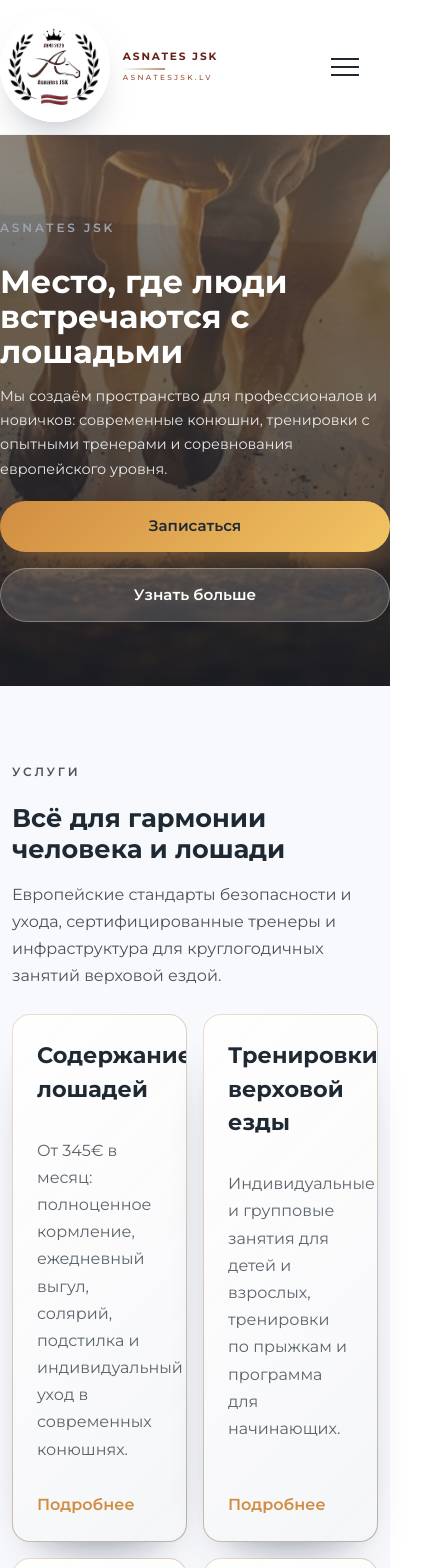
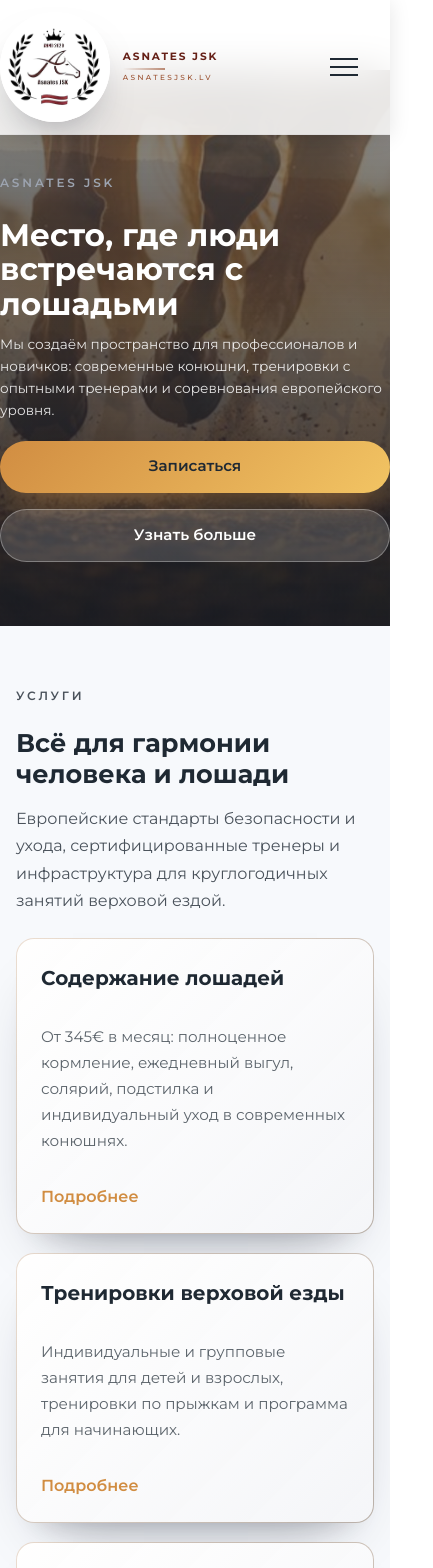
Before and after one commit to bgasimzade99/HorseLv, a React (Vite) app: page / in a window 390 px wide. Shown: the top 1568 px of the page, 433 px wide, since content can reach past the window. Built offline with nearby package versions, Linux system fonts and the light colour scheme.

Commit message:
Mobil responsive düzeltmeleri: fixed header, menü optimizasyonu, card düzenlemeleri ve scroll sorunları çözüldü

```diff
--- a/src/App.css
+++ b/src/App.css
@@ -10,7 +10,32 @@
 }
 
 .no-scroll {
-  overflow: hidden;
+  overflow: hidden !important;
+  position: fixed !important;
+  width: 100% !important;
+  height: 100% !important;
+  max-width: 100vw !important;
+}
+
+@media (max-width: 960px) {
+  .no-scroll {
+    overflow: hidden !important;
+    position: fixed !important;
+    width: 100vw !important;
+    height: 100vh !important;
+    max-width: 100vw !important;
+    top: 0;
+    left: 0;
+    right: 0;
+    bottom: 0;
+  }
+
+  .no-scroll body {
+    overflow: hidden !important;
+    position: fixed !important;
+    width: 100vw !important;
+    height: 100vh !important;
+  }
 }
 
 .container {
@@ -601,6 +626,22 @@
   margin-bottom: 2rem;
 }
 
+@media (max-width: 960px) {
+  main {
+    margin-top: 0;
+    padding-top: 0;
+  }
+
+  #hero {
+    margin-top: 70px;
+    padding-top: 20px;
+  }
+
+  .hero__content {
+    padding-top: 0;
+  }
+}
+
 @media (max-width: 768px) {
   .hero__content {
     padding: 4rem 0 3.5rem;
@@ -608,10 +649,12 @@
 
   .hero h1 {
     margin-bottom: 1rem;
+    font-size: clamp(1.8rem, 7vw, 2.5rem);
   }
 
   .hero__lead {
     margin-bottom: 1.5rem;
+    font-size: clamp(0.9rem, 3vw, 1.05rem);
   }
 }
 
@@ -622,11 +665,23 @@
 
   .hero h1 {
     margin-bottom: 0.8rem;
+    font-size: clamp(1.6rem, 8vw, 2.2rem);
   }
 
   .hero__lead {
     margin-bottom: 1.2rem;
-    font-size: 0.9rem;
+    font-size: clamp(0.85rem, 3.5vw, 0.95rem);
+    line-height: 1.6;
+  }
+
+  .hero__actions {
+    flex-direction: column;
+    gap: 0.75rem;
+  }
+
+  .hero__actions .btn {
+    width: 100%;
+    justify-content: center;
   }
 }
 
@@ -725,12 +780,58 @@
 }
 
 @media (max-width: 768px) {
+  body {
+    padding-top: 0 !important;
+  }
+
+  main {
+    padding-top: 0 !important;
+    margin-top: 0 !important;
+    width: 100%;
+    max-width: 100vw;
+    overflow-x: hidden;
+  }
+
   .service-grid,
   .pricing-grid,
   .news-grid,
   .testimonials-grid {
-    grid-template-columns: repeat(2, minmax(0, 1fr));
-    gap: 1.2rem;
+    grid-template-columns: 1fr !important;
+    gap: 1.5rem !important;
+    width: 100%;
+    max-width: 100%;
+  }
+
+  .card,
+  .pricing-card,
+  .news-card,
+  .testimonial-card {
+    width: 100% !important;
+    max-width: 100% !important;
+    margin-left: 0 !important;
+    margin-right: 0 !important;
+    padding: 1.8rem !important;
+    gap: 1.2rem !important;
+    border-radius: 20px !important;
+  }
+
+  .testimonial-card {
+    padding: 1.8rem !important;
+    gap: 1.2rem !important;
+  }
+
+  .testimonial-card__text {
+    font-size: 1rem !important;
+    line-height: 1.7 !important;
+  }
+
+  .testimonial-card__rating {
+    margin-bottom: 0.8rem;
+    padding: 0.5rem 0.9rem;
+  }
+
+  .testimonial-card__star {
+    font-size: 1.3rem;
   }
 }
 
@@ -739,8 +840,54 @@
   .pricing-grid,
   .news-grid,
   .testimonials-grid {
-    grid-template-columns: 1fr;
-    gap: 1rem;
+    grid-template-columns: 1fr !important;
+    gap: 1.2rem !important;
+    width: 100%;
+    max-width: 100%;
+  }
+
+  .card,
+  .pricing-card,
+  .news-card,
+  .testimonial-card {
+    width: 100% !important;
+    max-width: 100% !important;
+    margin: 0 !important;
+    padding: 1.5rem !important;
+    gap: 1rem !important;
+    border-radius: 18px !important;
+  }
+
+  .testimonial-card {
+    padding: 1.5rem !important;
+    gap: 1rem !important;
+  }
+
+  .testimonial-card__text {
+    font-size: 0.95rem !important;
+    line-height: 1.65 !important;
+    padding: 0.8rem 0 !important;
+  }
+
+  .testimonial-card__rating {
+    margin-bottom: 0.7rem;
+    padding: 0.45rem 0.8rem;
+    gap: 0.3rem;
+  }
+
+  .testimonial-card__star {
+    font-size: 1.2rem;
+  }
+
+  .card h3,
+  .pricing-card h3,
+  .news-card h3 {
+    font-size: 1.25rem !important;
+  }
+
+  .card p,
+  .news-card p {
+    font-size: 0.95rem !important;
   }
 }
 
@@ -2068,23 +2215,58 @@
 }
 
 @media (max-width: 960px) {
+  body {
+    padding-top: 0 !important;
+    overflow-x: hidden;
+    position: relative;
+    width: 100%;
+    max-width: 100vw;
+  }
+
+  html {
+    overflow-x: hidden;
+    width: 100%;
+    max-width: 100vw;
+  }
+
+  main {
+    margin-top: 0 !important;
+    padding-top: 0 !important;
+    overflow-x: hidden;
+    width: 100%;
+    max-width: 100vw;
+  }
+
+  .site-header {
+    position: fixed !important;
+    top: 0;
+    left: 0;
+    right: 0;
+    width: 100%;
+    z-index: 9999;
+    transform: none !important;
+    box-shadow: 0 2px 20px rgba(0, 0, 0, 0.1);
+  }
+
   .logo {
     gap: 1rem;
+    z-index: 10001;
+    position: relative;
   }
 
   .logo__badge {
-    width: clamp(110px, 24vw, 150px);
-    height: clamp(110px, 24vw, 150px);
+    width: clamp(90px, 20vw, 130px);
+    height: clamp(90px, 20vw, 130px);
   }
 
   .logo__title {
-    font-size: 0.78rem;
-    letter-spacing: 0.22em;
+    font-size: 0.75rem;
+    letter-spacing: 0.2em;
   }
 
   .logo__subtitle {
-    font-size: 0.56rem;
-    letter-spacing: 0.4em;
+    font-size: 0.52rem;
+    letter-spacing: 0.38em;
   }
 
   .logo__mark {
@@ -2093,10 +2275,14 @@
 
   .announcement__content {
     justify-content: center;
+    padding: 0.5rem 0;
   }
 
   .nav-bar {
     grid-template-columns: auto auto;
+    padding: 0.85rem 0;
+    position: relative;
+    z-index: 10000;
   }
 
   .nav-bar__middle {
@@ -2105,45 +2291,131 @@
 
   .nav-toggle {
     display: inline-flex;
+    z-index: 10002;
+    position: relative;
+    padding: 0.5rem;
+  }
+
+  .page--menu-open {
+    overflow: hidden !important;
+    position: fixed !important;
+    width: 100vw !important;
+    height: 100vh !important;
+    top: 0;
+    left: 0;
+    right: 0;
+    bottom: 0;
+  }
+
+  .page--menu-open body {
+    overflow: hidden !important;
+    position: fixed !important;
+    width: 100vw !important;
+    height: 100vh !important;
+    top: 0;
+    left: 0;
+    right: 0;
+    bottom: 0;
+  }
+
+  .page--menu-open html {
+    overflow: hidden !important;
+  }
+
+  .page--menu-open #root {
+    overflow: hidden !important;
   }
 
   .main-nav {
     position: fixed;
-    inset: 0;
-    background: rgba(8, 12, 23, 0.92);
+    top: 0;
+    left: 0;
+    right: 0;
+    bottom: 0;
+    width: 100vw;
+    height: 100vh;
+    max-width: 100vw;
+    background: rgba(8, 12, 23, 0.98);
+    backdrop-filter: blur(20px);
     flex-direction: column;
-    justify-content: center;
-    align-items: center;
-    gap: 2.5rem;
-    transition: opacity 0.3s ease, visibility 0.3s ease, transform 0.3s ease;
-    transform: translateY(-10px);
+    justify-content: flex-start;
+    align-items: stretch;
+    gap: 0;
+    padding-top: 80px;
+    padding-left: 1.5rem;
+    padding-right: 1.5rem;
+    padding-bottom: 2rem;
+    transition: opacity 0.3s ease, visibility 0.3s ease;
     opacity: 0;
     visibility: hidden;
+    overflow-y: auto;
+    overflow-x: hidden;
+    -webkit-overflow-scrolling: touch;
+    z-index: 10000;
+  }
+
+  .page--menu-open .main-nav {
+    opacity: 1;
+    visibility: visible;
+  }
+
+  .main-nav ul {
+    flex-direction: column;
+    align-items: stretch;
+    gap: 0;
+    list-style: none;
+    margin: 0;
+    padding: 0;
+    width: 100%;
+    margin-bottom: 2rem;
+  }
+
+  .main-nav ul li {
+    width: 100%;
+    border-bottom: 1px solid rgba(255, 255, 255, 0.08);
+  }
+
+  .main-nav ul li:last-child {
+    border-bottom: none;
+  }
+
+  .main-nav a {
+    color: #f8fafc;
+    display: block;
+    width: 100%;
+    padding: 1.2rem 1rem;
+    font-size: 1.15rem;
+    font-weight: 500;
+    text-align: left;
+    transition: background 0.2s ease, color 0.2s ease;
+    border-radius: 0;
+  }
+
+  .main-nav a:hover,
+  .main-nav a:focus {
+    background: rgba(255, 255, 255, 0.05);
+    color: #f2c463;
+  }
+
+  .main-nav a::after {
+    display: none;
   }
 
   .nav-controls {
     flex-direction: column;
-    gap: 1.2rem;
-    width: clamp(220px, 60vw, 320px);
+    gap: 1rem;
+    width: 100%;
+    margin-top: 1rem;
+    padding-top: 1.5rem;
+    border-top: 1px solid rgba(255, 255, 255, 0.1);
   }
 
   .nav-cta {
     width: 100%;
-  }
-
-  .main-nav ul {
-    flex-direction: column;
-    align-items: center;
-    gap: 1.5rem;
-    font-size: 1.4rem;
-  }
-
-  .main-nav a {
-    color: #f8fafc;
-  }
-
-  .nav-cta {
     margin: 0;
+    justify-content: center;
+    padding: 1rem 1.5rem;
+    font-size: 1rem;
   }
 
   .language-switcher {
@@ -2151,36 +2423,43 @@
   }
 
   .language-switcher__button {
-    width: clamp(220px, 60vw, 320px);
+    width: 100%;
     justify-content: center;
-    font-size: 1.1rem;
-    padding: 1rem 1.4rem;
+    font-size: 1rem;
+    padding: 1rem 1.5rem;
   }
 
   .language-switcher__list {
-    position: static;
-    width: clamp(220px, 60vw, 320px);
-    margin: 0 auto;
-    box-shadow: 0 20px 44px -28px rgba(15, 23, 42, 0.3);
-    border-radius: 18px;
+    position: absolute;
+    top: calc(100% + 0.5rem);
+    left: 0;
+    right: 0;
+    width: 100%;
+    margin: 0;
+    box-shadow: 0 20px 44px -28px rgba(15, 19, 33, 0.5);
+    border-radius: 12px;
+    opacity: 0;
+    visibility: hidden;
+    transform: translateY(-8px);
+    max-height: 0;
+    overflow: hidden;
+    transition: opacity 0.25s ease, visibility 0.25s ease, transform 0.25s ease, max-height 0.25s ease;
+  }
+
+  .language-switcher.is-open .language-switcher__list {
     opacity: 1;
     visibility: visible;
     transform: translateY(0);
-    max-height: 0;
-    overflow: hidden;
-    transition: max-height 0.25s ease;
-  }
-
-  .language-switcher.is-open .language-switcher__list {
-    max-height: 280px;
+    max-height: 300px;
   }
 
   .language-switcher__list li button {
-    font-size: 1rem;
+    font-size: 0.95rem;
+    padding: 0.85rem 1rem;
   }
 
   .hero__content {
-    padding: 5.5rem 0 4.5rem;
+    padding: 2rem 0 2.5rem;
   }
 
   .section--split__wrapper,
@@ -2218,23 +2497,36 @@
 }
 
 @media (max-width: 720px) {
+  html {
+    overflow-x: hidden;
+    width: 100%;
+    max-width: 100vw;
+  }
+
+  body {
+    overflow-x: hidden;
+    width: 100%;
+    max-width: 100vw;
+    position: relative;
+  }
+
   .logo {
     gap: 0.8rem;
   }
 
   .logo__badge {
-    width: clamp(96px, 30vw, 128px);
-    height: clamp(96px, 30vw, 128px);
+    width: clamp(85px, 22vw, 115px);
+    height: clamp(85px, 22vw, 115px);
   }
 
   .logo__title {
-    font-size: 0.72rem;
-    letter-spacing: 0.2em;
+    font-size: 0.7rem;
+    letter-spacing: 0.18em;
   }
 
   .logo__subtitle {
-    font-size: 0.5rem;
-    letter-spacing: 0.36em;
+    font-size: 0.48rem;
+    letter-spacing: 0.34em;
   }
 
   .logo__mark {
@@ -2242,58 +2534,79 @@
   }
 
   .announcement__content {
-    flex-direction: column;
-    align-items: flex-start;
+    flex-direction: row;
+    justify-content: center;
+    flex-wrap: wrap;
+    gap: 0.75rem;
+    padding: 0.4rem 0;
   }
 
   .hero__actions {
     width: 100%;
+    flex-direction: column;
   }
 
   .hero__actions .btn {
+    width: 100%;
     flex: 1 1 100%;
   }
 
   .section {
-    padding: 4rem 0;
+    padding: 3rem 0;
+    width: 100%;
+    max-width: 100vw;
+    overflow-x: hidden;
+  }
+
+  .container {
+    width: 100%;
+    max-width: 100%;
+    padding: 0 1rem;
   }
 
   .map-section__content {
-    padding: clamp(1.6rem, 6vw, 2rem);
+    padding: 1.5rem;
   }
 
   .map-section__actions {
     gap: 0.75rem;
+    flex-direction: column;
   }
 
   .map-section__actions .btn {
+    width: 100%;
     flex: 1 1 100%;
     justify-content: center;
   }
 
   .map-section__frame {
-    border-radius: 24px;
+    border-radius: 20px;
     min-height: clamp(260px, 70vw, 340px);
+    width: 100%;
   }
 
   .about-gallery {
-    width: min(100%, 360px);
+    width: 100%;
+    max-width: 100%;
   }
 
   .media-card {
     width: 100%;
+    max-width: 100%;
   }
 
   .form-grid {
-    grid-template-columns: 1fr;
+    grid-template-columns: 1fr !important;
+    gap: 1rem;
   }
 
   .form-grid__wide {
-    grid-column: auto;
+    grid-column: 1 !important;
   }
 
   .footer__grid {
-    grid-template-columns: 1fr;
+    grid-template-columns: 1fr !important;
+    gap: 2rem;
   }
 
   .social-links {
@@ -2303,18 +2616,25 @@
   }
 
   .social-link {
-    width: 40px;
-    height: 40px;
+    width: 42px;
+    height: 42px;
   }
 
   .social-link svg {
     width: 18px;
     height: 18px;
   }
+
+  .scroll-top {
+    position: fixed !important;
+    bottom: 1.5rem;
+    right: 1rem;
+    z-index: 998;
+  }
 }
 
 .scroll-top {
-  position: fixed;
+  position: fixed !important;
   bottom: 2rem;
   right: 2rem;
   width: 56px;
@@ -2328,11 +2648,24 @@
   cursor: pointer;
   box-shadow: 0 20px 48px -18px rgba(209, 141, 66, 0.9);
   transition: transform 0.3s ease, box-shadow 0.3s ease, opacity 0.3s ease;
-  z-index: 100;
+  z-index: 998;
   display: flex;
   align-items: center;
   justify-content: center;
   opacity: 0.9;
+  -webkit-tap-highlight-color: transparent;
+  touch-action: manipulation;
+}
+
+@media (max-width: 960px) {
+  .scroll-top {
+    bottom: 1.5rem;
+    right: 1rem;
+    width: 52px;
+    height: 52px;
+    font-size: 1.4rem;
+    z-index: 997;
+  }
 }
 
 .scroll-top:hover {
@@ -2414,15 +2747,6 @@
   transform: none !important;
 }
 
-@media (max-width: 720px) {
-  .scroll-top {
-    width: 48px;
-    height: 48px;
-    bottom: 1.5rem;
-    right: 1.5rem;
-    font-size: 1.3rem;
-  }
-}
 
 @media (max-width: 520px) {
   .announcement {
--- a/src/index.css
+++ b/src/index.css
@@ -16,14 +16,73 @@
   box-sizing: border-box;
 }
 
+html {
+  overflow-x: hidden;
+  width: 100%;
+  max-width: 100vw;
+}
+
+@media (max-width: 960px) {
+  html {
+    overflow-x: hidden;
+    width: 100%;
+    max-width: 100vw;
+  }
+
+  html.page--menu-open {
+    overflow: hidden !important;
+  }
+}
+
 body {
   margin: 0;
   min-height: 100vh;
   background-color: #ffffff;
+  overflow-x: hidden;
+  width: 100%;
+  max-width: 100vw;
+  position: relative;
+}
+
+@media (max-width: 960px) {
+  body {
+    overflow-x: hidden;
+    width: 100%;
+    max-width: 100vw;
+    position: relative;
+  }
+
+  body.page--menu-open {
+    overflow: hidden !important;
+    position: fixed !important;
+    width: 100vw !important;
+    height: 100vh !important;
+    top: 0;
+    left: 0;
+    right: 0;
+    bottom: 0;
+  }
 }
 
 #root {
   min-height: 100vh;
+  width: 100%;
+  max-width: 100vw;
+  overflow-x: hidden;
+  position: relative;
+}
+
+@media (max-width: 960px) {
+  #root {
+    width: 100%;
+    max-width: 100vw;
+    overflow-x: hidden;
+    position: relative;
+  }
+
+  #root.page--menu-open {
+    overflow: hidden !important;
+  }
 }
 
 a {
```
Also changed, not shown: src/App.jsx (+11 -1 lines).
